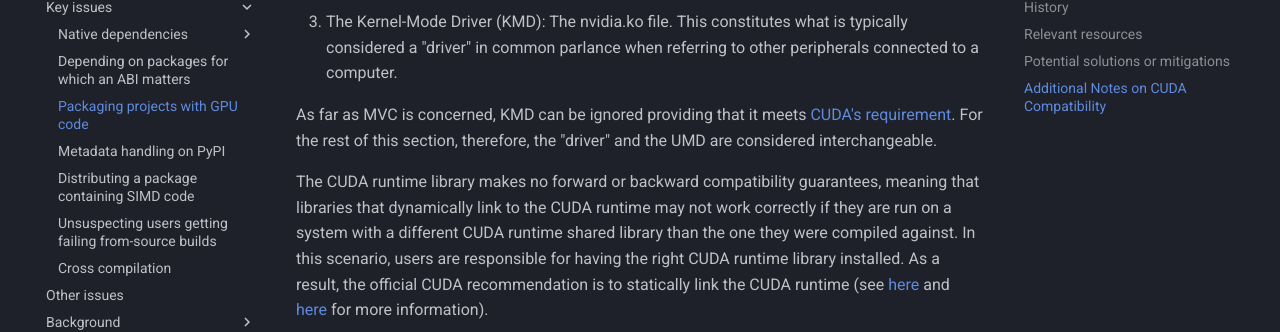
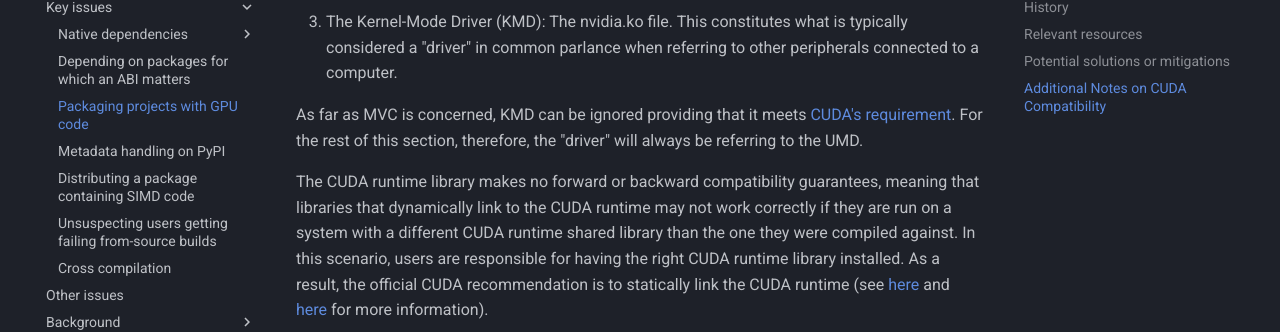
Before and after one commit to pypackaging-native/pypackaging-native, an MkDocs documentation site: the page built from docs/key-issues/gpus.md, in a window 1280 px wide and 900 px high, scrolled down 4319 px. Shown: the part 155-487 px from the top of the window. Built offline with MkDocs 1.6.1 and Material for MkDocs 9.7.7, drawn with Linux system fonts in a browser that asks for light colours; comment, search, counter and statistics services are not loaded.

Commit message:
Minor edit

```diff
--- a/docs/key-issues/gpus.md
+++ b/docs/key-issues/gpus.md
@@ -222,7 +222,7 @@ There are three primary components of CUDA:
    peripherals connected to a computer.
 
 As far as MVC is concerned, KMD can be ignored providing that it meets [CUDA's requirement](https://docs.nvidia.com/deploy/cuda-compatibility/index.html).
-For the rest of this section, therefore, the "driver" and the UMD are considered interchangeable.
+For the rest of this section, therefore, the "driver" will always be referring to the UMD.
 
 The CUDA runtime library makes no forward or backward compatibility
 guarantees, meaning that libraries that dynamically link to the CUDA runtime
```
